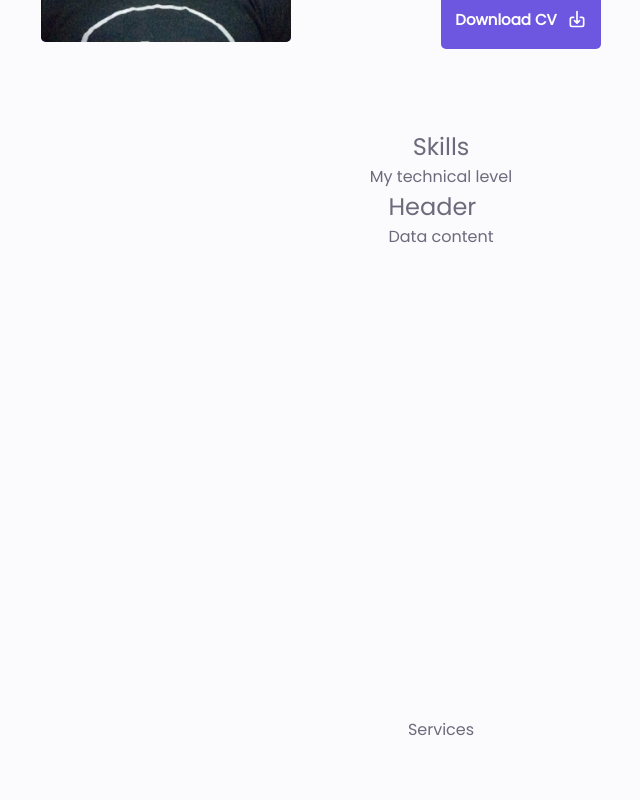
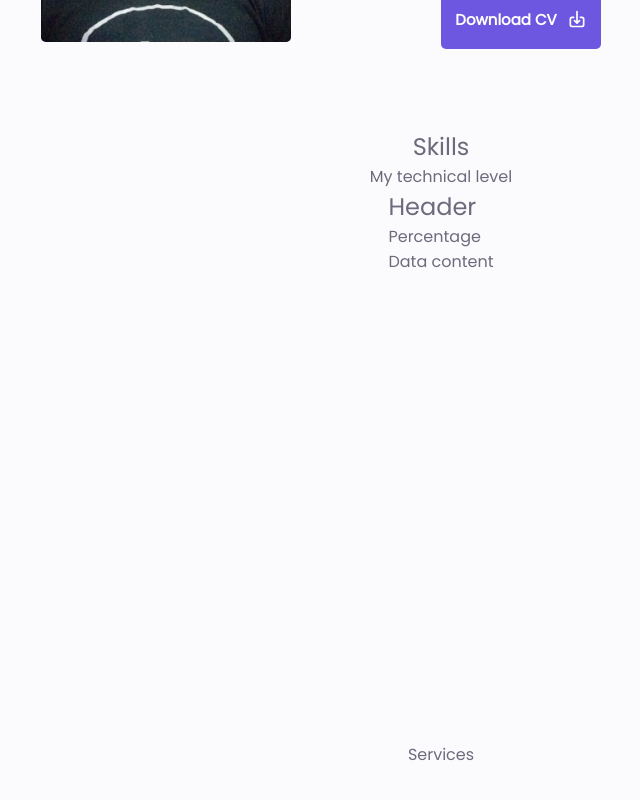
Before and after one commit to DafaWiratama/fajar-portofolio-react, a React (Create React App) app: page / in a window 1280 px wide. Shown: the part 1353-2153 px from the top of the page, without its empty margins (199-839 px from the left). Built offline with nearby package versions, Linux system fonts and the light colour scheme.

Commit message:
update skills

```diff
--- a/src/components/Skills/index.jsx
+++ b/src/components/Skills/index.jsx
@@ -22,6 +22,7 @@ function Skills() {
         <div className="skills-content">
           <div className="skills-header">
             <h1>Header</h1>
+            <p>Percentage</p>
           </div>
           <div className="skills-data">
             <p>Data content</p>
```
